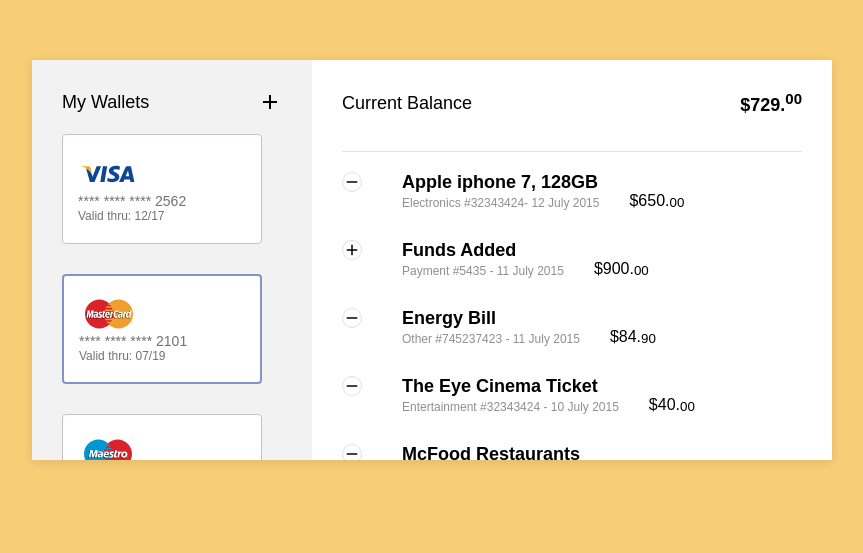
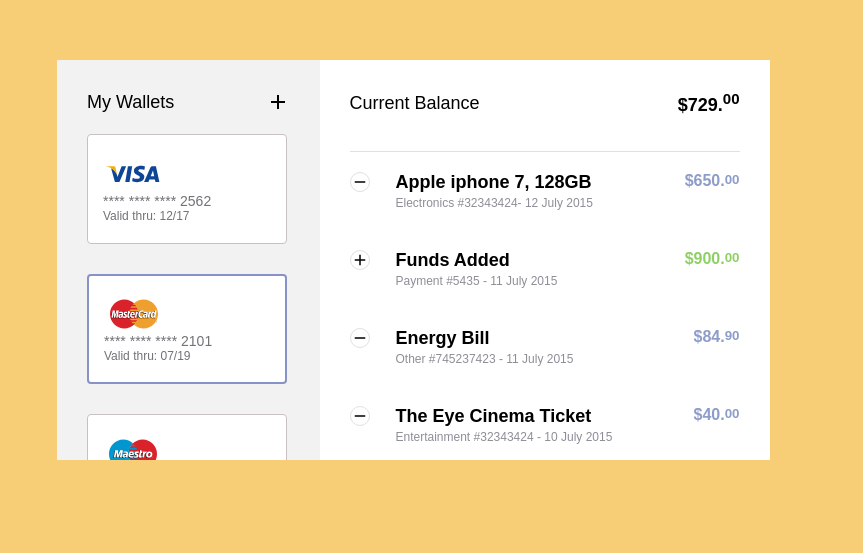
Before and after one commit to Hawa-codes/Loop1-step9, a plain HTML site: page index.html in a window 1280 px wide. Shown: the part 140-693 px from the top of the page, without its empty margins (208-1071 px from the left). Drawn offline with Linux system fonts and the light colour scheme.

Commit message:
Loop1-step9

```diff
--- a/index.html
+++ b/index.html
@@ -37,7 +37,7 @@
                     <span>Apple iphone 7, 128GB</span>
                     <p>Electronics #32343424- 12 July 2015</p>
                 </div>
-                <span class="amount">$650.<sup>00</sup></span>
+                <span class="amount-minus">$650.<sup>00</sup></span>
             </div>
             <div class="transaction-history">
                 <img src="img/plus.svg" alt="plus" class="plus-icon">
@@ -45,7 +45,7 @@
                     <span>Funds Added</span>
                     <p>Payment #5435 - 11 July 2015</p>
                 </div>
-                <span class="amount">$900.<sup>00</sup></span>
+                <span class="amount-plus">$900.<sup>00</sup></span>
             </div>
             <div class="transaction-history">
                 <img src="./img/minus.svg" alt="minus" class="minus-icon">
@@ -53,7 +53,7 @@
                     <span>Energy Bill</span>
                     <p>Other #745237423 - 11 July 2015</p>
                 </div>
-                <span class="amount">$84.<sup>90</sup></span>
+                <span class="amount-minus">$84.<sup>90</sup></span>
             </div>
             <div class="transaction-history">
                 <img src="./img/minus.svg" alt="minus" class="minus-icon">
@@ -61,7 +61,7 @@
                     <span>The Eye Cinema Ticket</span>
                     <p>Entertainment #32343424 - 10 July 2015</p>
                 </div>
-                <span class="amount">$40.<sup>00</sup></span>
+                <span class="amount-minus">$40.<sup>00</sup></span>
             </div>
             <div class="transaction-history">
                 <img src="./img/minus.svg" alt="minus" class="minus-icon">
@@ -69,7 +69,7 @@
                     <span>McFood Restaurants</span>
                     <p>Cafes #32448 - 10 July 2015</p>
                 </div>
-                <span class="amount">$10.<sup>50</sup></span>
+                <span class="amount-minus">$10.<sup>50</sup></span>
             </div>
             <div class="transaction-history">
                 <img src="./img/minus.svg" alt="minus" class="minus-icon">
@@ -77,7 +77,7 @@
                     <span>Gas Station</span>
                     <p>Other #2138453 - 10 July 2015</p>
                 </div>
-                <span class="amount">$30.<sup>00</sup></span>
+                <span class="amount-minus">$30.<sup>00</sup></span>
             </div>
         </div>
     </div>
--- a/style.css
+++ b/style.css
@@ -16,12 +16,11 @@ body {
 
 .container {
     display: flex;
-    width: 800px;
+    width: 750px;
     height: 400px;
     border-radius: 0px;
     margin: 0;
     padding: 0px;
-    box-shadow: 0 2px 10px rgba(0, 0, 0, 0.1);
 }
 
 .left-panel,
@@ -137,7 +136,7 @@ header {
     background-color: #ffffff;
     color: black;
     padding: 30px;
-    width: 65%;
+    width: 60%;
     height: 100%;
     background-size: cover;
 }
@@ -167,7 +166,7 @@ hr {
     flex-direction: row;
     align-items: space-between;
     gap: 30px;
-    margin-bottom: 30px;
+    margin-bottom: 40px;
 }
 
 .minus-icon{
@@ -176,6 +175,7 @@ hr {
     margin-right: 10px;
     border-radius: 50%;
     font-size: 20px;
+    margin-right: 18px;
     background-color: #ffffff;
     border: 1px solid #e0e0e0;
 }
@@ -186,11 +186,20 @@ hr {
     margin-right: 10px;
     border-radius: 50%;
     font-size: 20px;
+    margin-right: 18px;
     background-color: #ffffff;
     border: 1px solid #e0e0e0;
 }
 
+.transaction-history {
+    display: flex;
+    align-items: flex-start;
+    justify-content: space-between;
+    gap: 8px;
+}
+
 .transaction {
+    flex: 1;
     display: flex;
     flex-direction: column;
 }
@@ -206,7 +215,16 @@ hr {
     color: #8e8e97;
 }
 
-.amount {
+.amount-minus {
     display: flex;
-    align-items: flex-end;
+    margin-left: 10px;
+    color: #8d9cc9;
+    font-weight: bold;
 }
+
+.amount-plus  {
+    color: #8ed064;
+    display: flex;
+    margin-left: 10px;
+    font-weight: bold;
+}
```
